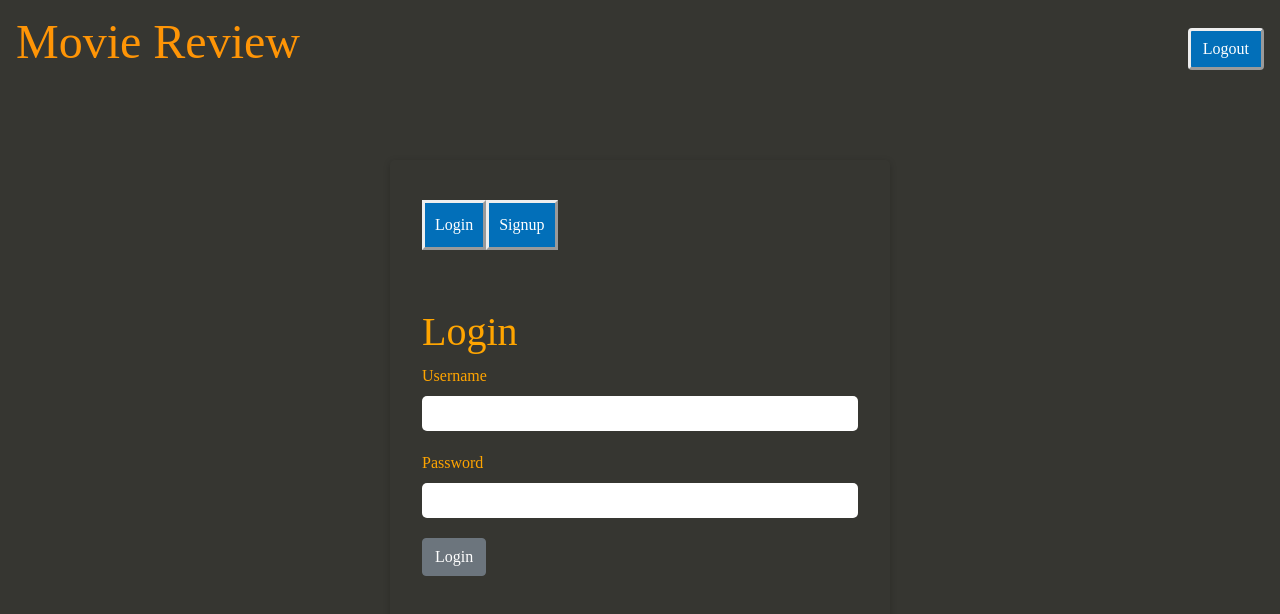
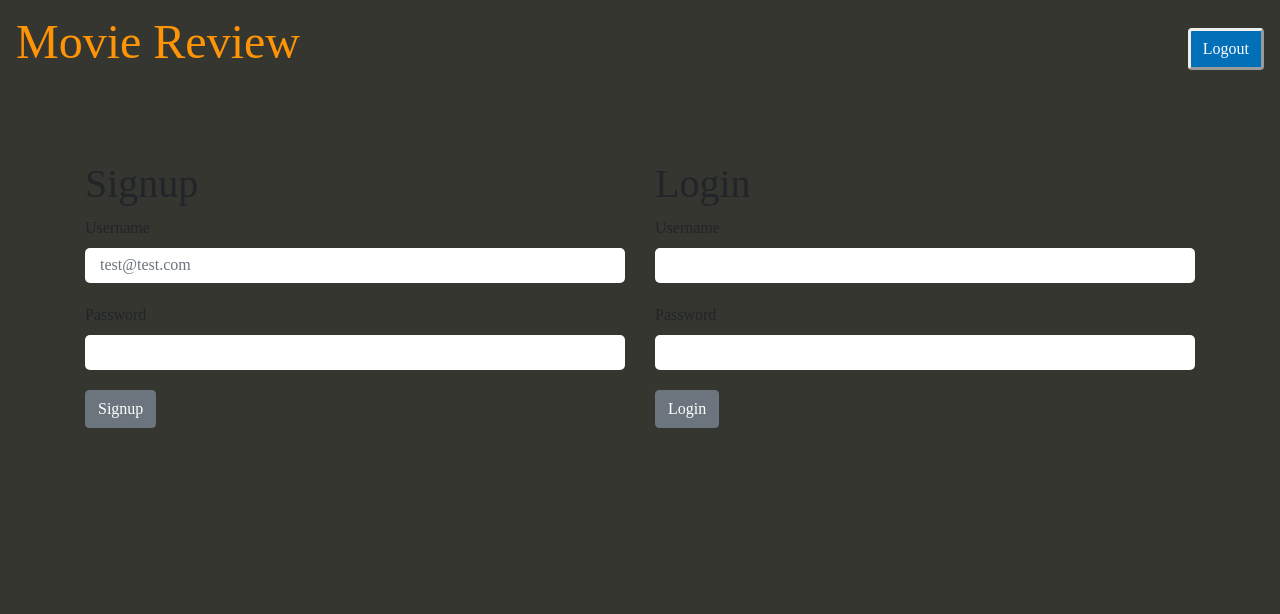
Before and after one commit to ztbaldwin14/media-review-client, a React (Create React App) app: page / in a window 1280 px wide. Shown: the top 614 px of the page. Built offline with nearby package versions, Linux system fonts and the light colour scheme; the HTML template or start-up script is replaced by a standard one.

Commit message:
usespring attempt

```diff
--- a/src/auth/Auth.js
+++ b/src/auth/Auth.js
@@ -1,47 +1,50 @@
 import React, { useState } from 'react';
-import { Container} from 'reactstrap';
+import { Container, Col, Row} from 'reactstrap';
 import Signup from '../auth/Signup';
 import Login from '../auth/Login';
-import {useSpring, animated} from 'react-spring';
+// import {useSpring, animated} from 'react-spring';
 
 const Auth = (props) => {
-    const [registrationFormStatus, setRegistrationFormStatus] = useState(false)
-    const loginProps = useSpring({
-        left: registrationFormStatus ? -430 : 0,
-        opacity: registrationFormStatus ? 0 : 1
-    })
-    const registerProps = useSpring({
-        left: registrationFormStatus ? 0 : 430,
-        opacity: registrationFormStatus ? 1 : 0
-    })
+//     const [registrationFormStatus, setRegistrationFormStatus] = useState(false)
+//     const loginProps = useSpring({
+//         left: registrationFormStatus ? -430 : 0,
+//         opacity: registrationFormStatus ? 0 : 1
+//     })
+//     const registerProps = useSpring({
+//         left: registrationFormStatus ? 0 : 430,
+//         opacity: registrationFormStatus ? 1 : 0
+//     })
 
 
-    function registerClicked() {setRegistrationFormStatus(true)}
-    function loginClicked() { setRegistrationFormStatus(false)}
+//     function registerClicked() {setRegistrationFormStatus(true)}
+//     function loginClicked() { setRegistrationFormStatus(false)}
 
     return(
-        <Container>
-            <div className='login-register-wrapper'>
-                <div className='nav-buttons'>
-                    <button onClick={loginClicked} id='loginBtn' className='active'>Login</button>
-                    <button onClick={registerClicked} id='registerBtn' className='active'>Signup</button>
-                </div>
-                <div className='form-group'>
-                    <animated.form action='' id='loginform' style={loginProps}><Login className='loginform' updateToken={props.updateToken} /></animated.form>
-                    <animated.form action='' id='registerform' style={registerProps}><Signup className='registerform' updateToken={props.updateToken} /></animated.form>
-                </div>
-            </div>
+        // <Container>
+        //     <div className='login-register-wrapper'>
+        //         <div className='nav-buttons'>
+        //             <button onClick={loginClicked} id='loginBtn' className='active'>Login</button>
+        //             <button onClick={registerClicked} id='registerBtn' className='active'>Signup</button>
+        //         </div>
+        //         <div className='form-group'>
+        //             <animated.form action='' id='loginform' style={loginProps}> <Login className='loginform' updateToken={props.updateToken} /></animated.form>
+        //             {/* <animated.form action='' id='registerform' style={registerProps}><Signup className='registerform' updateToken={props.updateToken} /></animated.form> */}
+        //             <Signup updateToken={props.updateToken} />
+        //         </div>
+        //     </div>
+        // </Container>
+
+
+        <Container className='auth-container'>
+            <Row>
+                <Col md='6'>
+                    <Signup updateToken={props.updateToken} />
+                </Col>
+                <Col md='6' className='login-col'>
+                    <Login updateToken={props.updateToken} />
+                </Col>
+            </Row>
         </Container>
-        // <Container className='auth-container'>
-        //     <Row>
-        //         <Col md='6'>
-        //             <Signup updateToken={props.updateToken} />
-        //         </Col>
-        //         <Col md='6' className='login-col'>
-        //             <Login updateToken={props.updateToken} />
-        //         </Col>
-        //     </Row>
-        // </Container>
     );
 };
 
--- a/src/auth/Login.js
+++ b/src/auth/Login.js
@@ -22,7 +22,7 @@ const Login = (props) => {
     }
 
     return(
-        <>
+        <React.Fragment>
             <h1>Login</h1>
             <Form onSubmit={handleSubmit}>
                 <FormGroup>
@@ -35,7 +35,7 @@ const Login = (props) => {
                 </FormGroup>
                 <Button type='submit'>Login</Button>
             </Form>
-        </>
+        </React.Fragment>
         // <div>
         //     <h1 style={{ color: 'black'}}>Login</h1>
         //     <Form className='input-group' onSubmit={handleSubmit}>
--- a/src/auth/Signup.js
+++ b/src/auth/Signup.js
@@ -7,6 +7,7 @@ const Signup = (props) => {
     const [password, setPassword] = useState('');
 
     const handleSubmit = (event) => {
+        debugger
         event.preventDefault();
         fetch('http://localhost:3000/user/register', {
             method: 'POST',
@@ -23,7 +24,7 @@ const Signup = (props) => {
     }
 
     return(
-        <>
+        <React.Fragment>
             <div className='registerform'>
         <h1>Signup</h1>
         <Form onSubmit={handleSubmit}>
@@ -38,7 +39,7 @@ const Signup = (props) => {
             <Button type='submit'>Signup</Button>
         </Form>
         </div>
-    </>
+    </React.Fragment>
 
         // <div>
         //     <h1 style={{ color: 'black'}}>Signup</h1>
--- a/src/index.css
+++ b/src/index.css
@@ -134,7 +134,7 @@ html, body, body *{
 }
 
 .login-register-wrapper{
-  height: 540px;
+  height: 800px;
   width: 500px;
   margin-left: auto;
   margin-right: auto;
```
